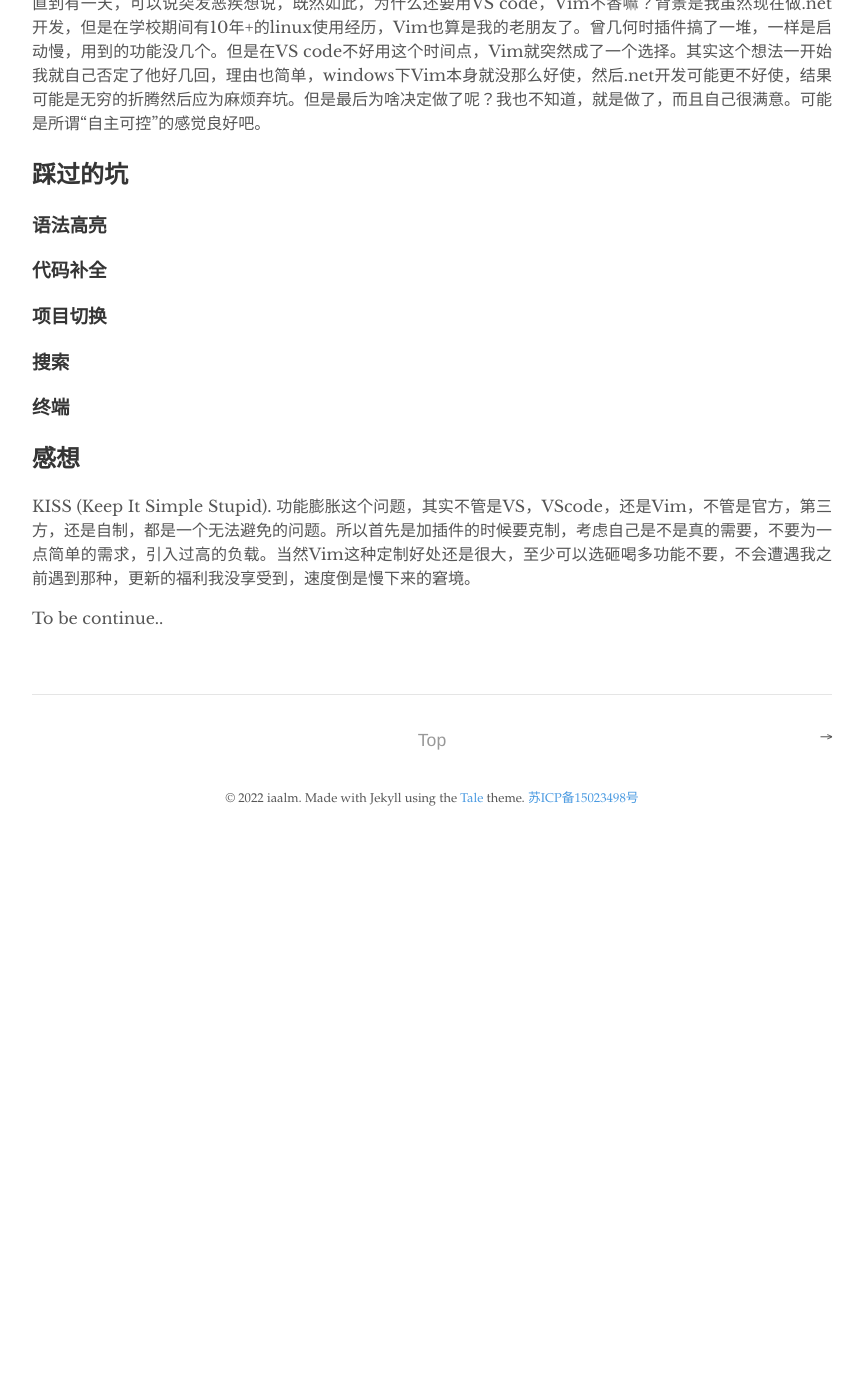
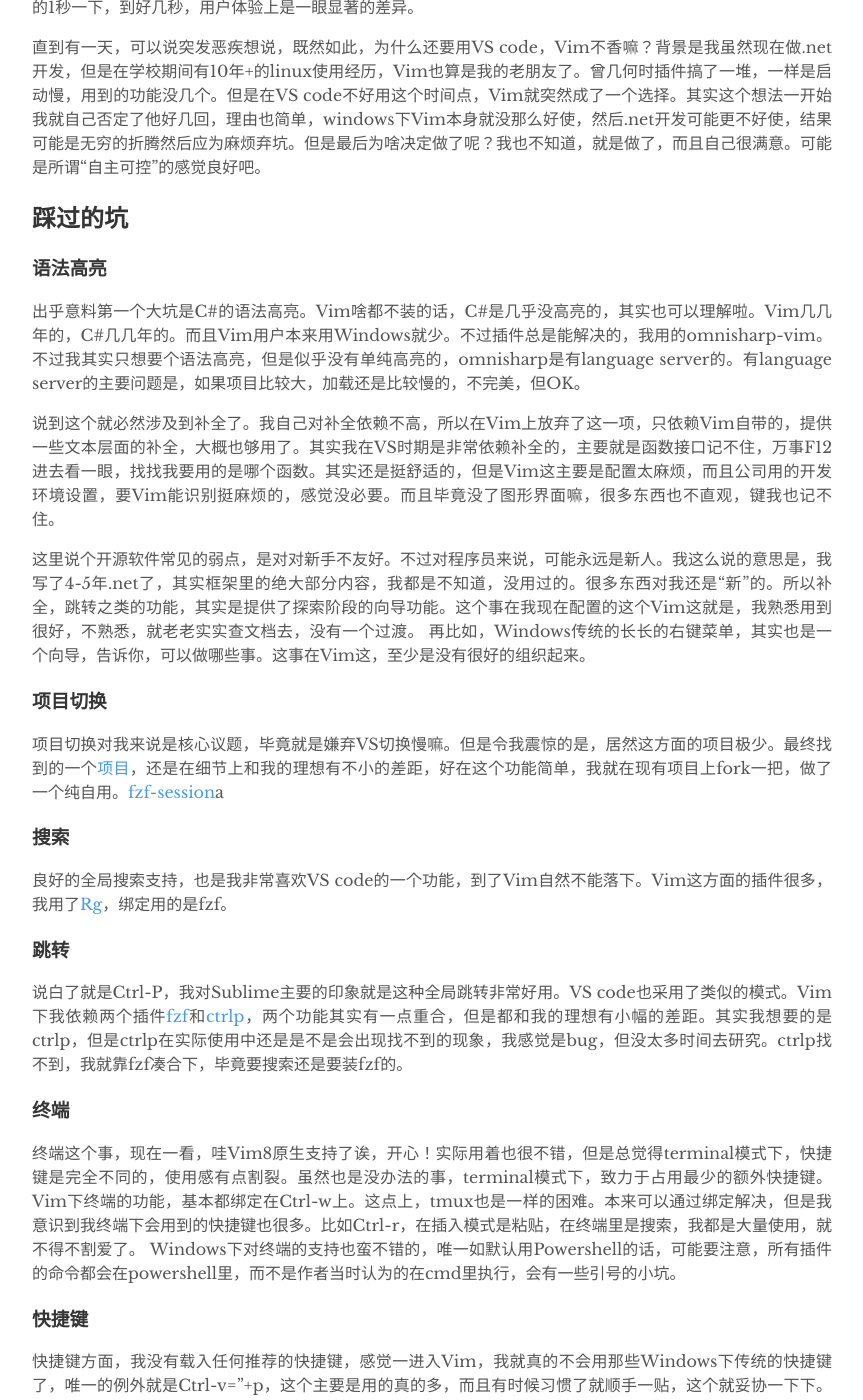
Before and after one commit to iaalm/iaalm.github.io, a Jekyll site: the page built from _posts/2022-07-08-VS-to-Vim.md, in a window 1280 px wide and 1400 px high, scrolled down 770 px. Shown: the whole window, without its empty margins (208-1071 px from the left). Built offline with Jekyll 4.4.1, drawn with Linux system fonts in a browser that asks for light colours; before the commit the page ends 1612 px from its top, so only the background shows below that; some of the changed text lies outside the part shown.

Commit message:
update vs to vim

```diff
--- a/_posts/2022-07-08-VS-to-Vim.md
+++ b/_posts/2022-07-08-VS-to-Vim.md
@@ -6,6 +6,7 @@ title: VS to Vim
 author: iaalm
 date: '2022-07-28 02:16:50 +0800'
 ---
+我居然四年没写博客了，突然有兴致，写一点吧。
 
 ## VS to VS code
 平时在公司写代码，永远都是开Visual studio。然后，一段时间之后接触了VS code，最初是用来改改配置文件，或者写写Powershell，做点轻量级的开发。发现是是真的好用，主要打开速度快。我的开发体验的一大特点是需要同时在5-10个git仓库之间反复切换。用Visual Stdio的话，即使是公司配的64GB内存的workstation也扛不住，老是开关又是真的烦，等载入等到烦躁。VS code虽然功能上弱很多，但是快真的是抓住了我的心，而且功能少的恰到好处。
@@ -18,16 +19,30 @@ date: '2022-07-28 02:16:50 +0800'
 ## 踩过的坑
 
 ### 语法高亮
+出乎意料第一个大坑是C#的语法高亮。Vim啥都不装的话，C#是几乎没高亮的，其实也可以理解啦。Vim几几年的，C#几几年的。而且Vim用户本来用Windows就少。不过插件总是能解决的，我用的omnisharp-vim。不过我其实只想要个语法高亮，但是似乎没有单纯高亮的，omnisharp是有language server的。有language server的主要问题是，如果项目比较大，加载还是比较慢的，不完美，但OK。
 
-### 代码补全
+说到这个就必然涉及到补全了。我自己对补全依赖不高，所以在Vim上放弃了这一项，只依赖Vim自带的，提供一些文本层面的补全，大概也够用了。其实我在VS时期是非常依赖补全的，主要就是函数接口记不住，万事F12进去看一眼，找找我要用的是哪个函数。其实还是挺舒适的，但是Vim这主要是配置太麻烦，而且公司用的开发环境设置，要Vim能识别挺麻烦的，感觉没必要。而且毕竟没了图形界面嘛，很多东西也不直观，键我也记不住。
+
+这里说个开源软件常见的弱点，是对对新手不友好。不过对程序员来说，可能永远是新人。我这么说的意思是，我写了4-5年.net了，其实框架里的绝大部分内容，我都是不知道，没用过的。很多东西对我还是“新”的。所以补全，跳转之类的功能，其实是提供了探索阶段的向导功能。这个事在我现在配置的这个Vim这就是，我熟悉用到很好，不熟悉，就老老实实查文档去，没有一个过渡。
+再比如，Windows传统的长长的右键菜单，其实也是一个向导，告诉你，可以做哪些事。这事在Vim这，至少是没有很好的组织起来。
 
 ### 项目切换
+项目切换对我来说是核心议题，毕竟就是嫌弃VS切换慢嘛。但是令我震惊的是，居然这方面的项目极少。最终找到的一个[项目](https://github.com/dominickng/fzf-session.vim)，还是在细节上和我的理想有不小的差距，好在这个功能简单，我就在现有项目上fork一把，做了一个纯自用。[fzf-session](https://github.com/iaalm/fzf-session.vim)a
 
 ### 搜索
+良好的全局搜索支持，也是我非常喜欢VS code的一个功能，到了Vim自然不能落下。Vim这方面的插件很多，我用了[Rg]()，绑定用的是fzf。
+
+### 跳转
+说白了就是Ctrl-P，我对Sublime主要的印象就是这种全局跳转非常好用。VS code也采用了类似的模式。Vim下我依赖两个插件[fzf]()和[ctrlp]()，两个功能其实有一点重合，但是都和我的理想有小幅的差距。其实我想要的是ctrlp，但是ctrlp在实际使用中还是是不是会出现找不到的现象，我感觉是bug，但没太多时间去研究。ctrlp找不到，我就靠fzf凑合下，毕竟要搜索还是要装fzf的。
 
 ### 终端
+终端这个事，现在一看，哇Vim8原生支持了诶，开心！实际用着也很不错，但是总觉得terminal模式下，快捷键是完全不同的，使用感有点割裂。虽然也是没办法的事，terminal模式下，致力于占用最少的额外快捷键。Vim下终端的功能，基本都绑定在Ctrl-w上。这点上，tmux也是一样的困难。本来可以通过绑定解决，但是我意识到我终端下会用到的快捷键也很多。比如Ctrl-r，在插入模式是粘贴，在终端里是搜索，我都是大量使用，就不得不割爱了。
+Windows下对终端的支持也蛮不错的，唯一如默认用Powershell的话，可能要注意，所有插件的命令都会在powershell里，而不是作者当时认为的在cmd里执行，会有一些引号的小坑。
+
+### 快捷键
+快捷键方面，我没有载入任何推荐的快捷键，感觉一进入Vim，我就真的不会用那些Windows下传统的快捷键了，唯一的例外就是Ctrl-v="+p，这个主要是用的真的多，而且有时候习惯了就顺手一贴，这个就妥协一下下。大部分我每天都会用到的功能，我就绑定到了leader的直接后缀上，leader我用的空格，这么大一个键，不用上是在浪费。
 
 ## 感想
 KISS (Keep It Simple Stupid). 功能膨胀这个问题，其实不管是VS，VScode，还是Vim，不管是官方，第三方，还是自制，都是一个无法避免的问题。所以首先是加插件的时候要克制，考虑自己是不是真的需要，不要为一点简单的需求，引入过高的负载。当然Vim这种定制好处还是很大，至少可以选砸喝多功能不要，不会遭遇我之前遇到那种，更新的福利我没享受到，速度倒是慢下来的窘境。
 
-To be continue..
+顺便共享下我[现在在用的配置](https://github.com/iaalm/conf/blob/master/.vimrc)吧。
```
